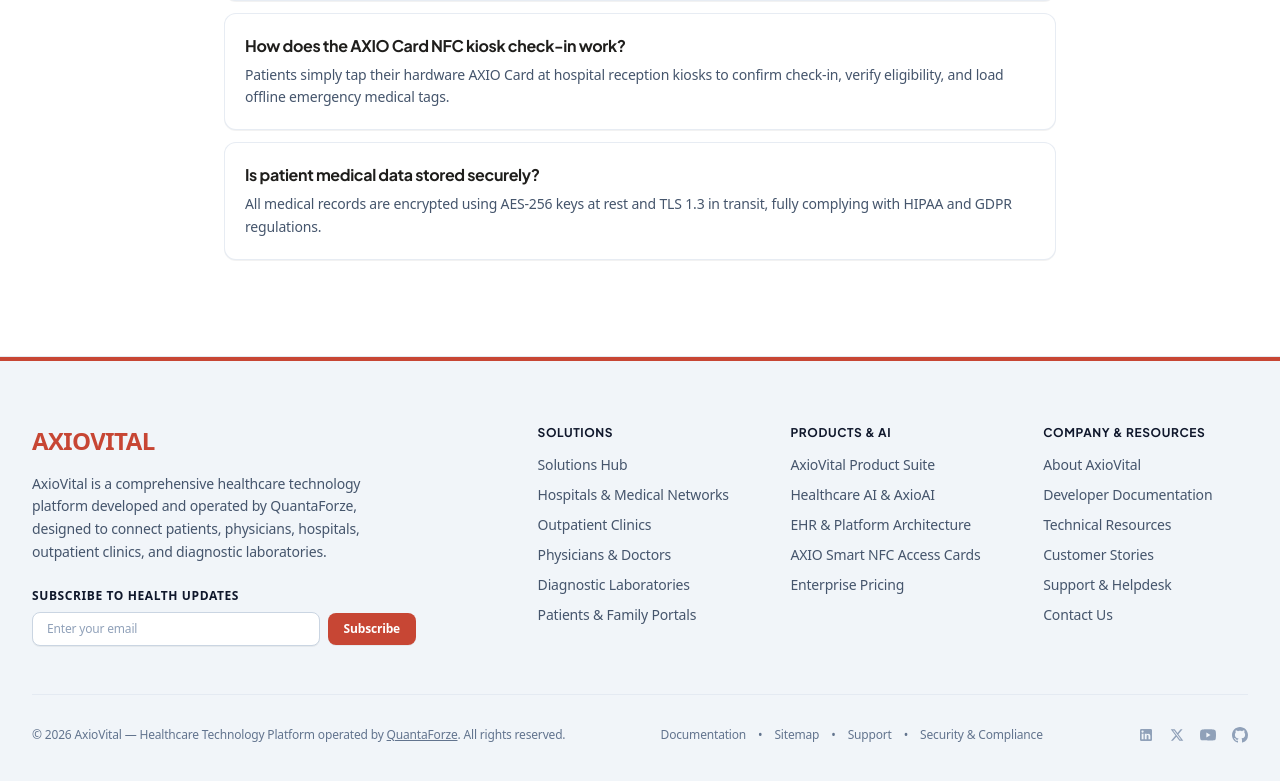
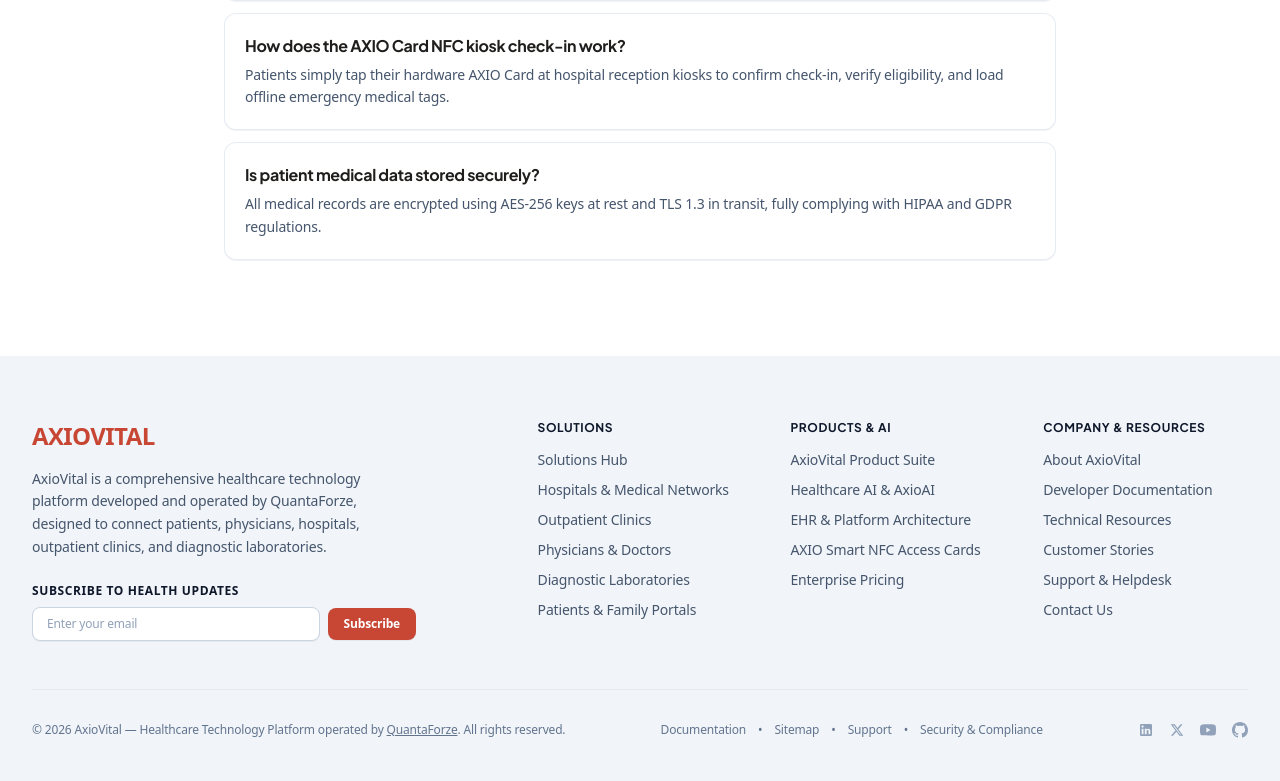
Before and after one commit to somraj-dev/website, a Next.js app: page / in a window 1280 px wide. Shown: the part 3614-4395 px from the top of the page. Built offline with nearby package versions, Linux system fonts and the light colour scheme.

Commit message:
fix(ui): remove red accent top line and border from footer

```diff
--- a/src/app/Footer.tsx
+++ b/src/app/Footer.tsx
@@ -5,10 +5,8 @@
 
 export default function Footer() {
   return (
-    <footer className="w-full bg-slate-100 text-slate-700 border-t border-slate-200/80 font-sans">
+    <footer className="w-full bg-slate-100 text-slate-700 font-sans">
 
-      {/* Top Banner Accent Line (Crimson) */}
-      <div className="h-1 w-full bg-[#c74634]" />
 
       {/* Main Footer Container */}
       <div className="mx-auto max-w-7xl px-4 sm:px-6 lg:px-8 py-12 lg:py-16">
```
